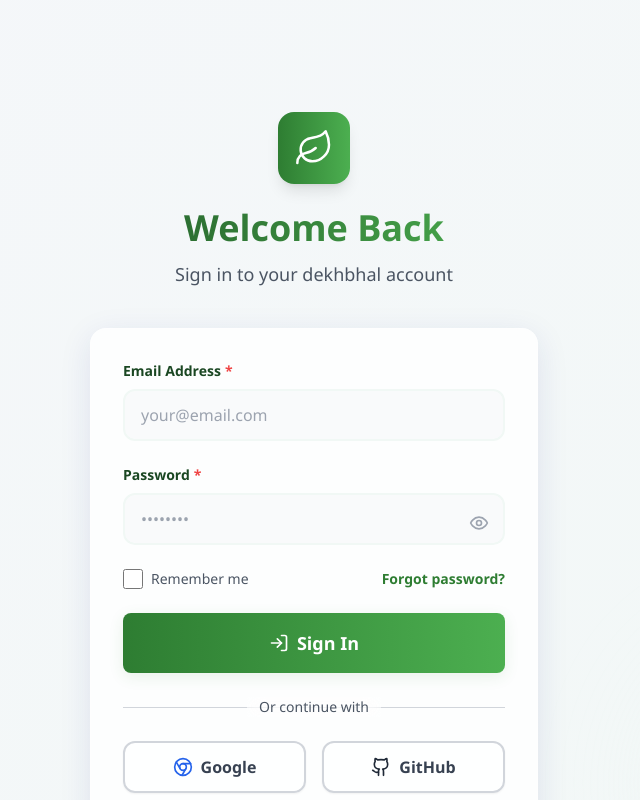
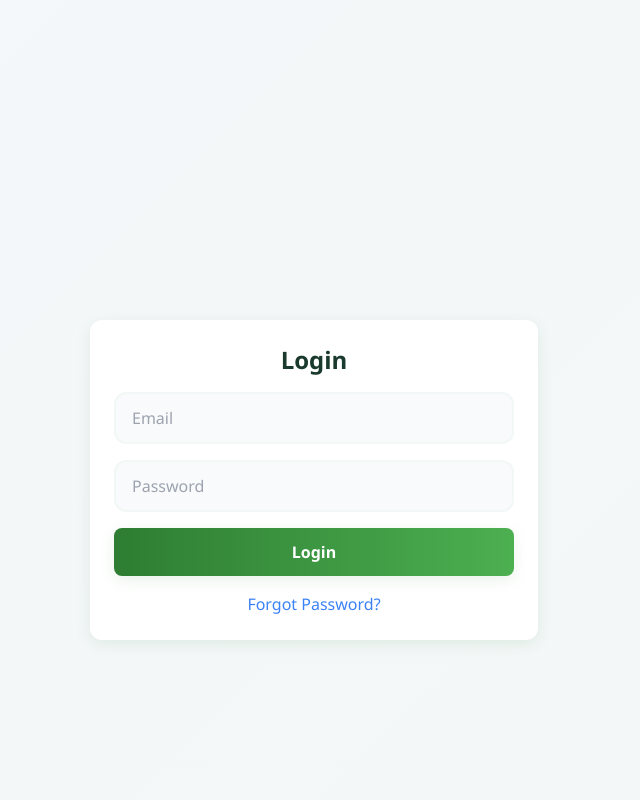
Before and after one commit to ravikumarstm333/Plant-Disease-Detection, a React (Vite) app in the folder frontend/: page /login in a window 1280 px wide. Shown: the top 800 px of the page, without its empty margins (326-966 px from the left). Built offline with nearby package versions, Linux system fonts and the light colour scheme.

Commit message:
add reset password

```diff
--- a/frontend/src/components/auth/Login.jsx
+++ b/frontend/src/components/auth/Login.jsx
@@ -1,7 +1,7 @@
 import React, { useState } from 'react';
 import { motion } from 'framer-motion';
 import { Link, useNavigate } from 'react-router-dom';
-import { Mail, Lock, LogIn, Eye, EyeOff, Leaf, Github, Chrome } from 'lucide-react';
+import { Mail, Lock, LogIn, Eye, EyeOff, Leaf } from 'lucide-react';
 import { useAuth } from '../../contexts/AuthContext';
 import { authAPI } from '../../services/api';
 import Button from '../ui/Button';
@@ -10,327 +10,254 @@
 import { toast } from "react-hot-toast";
 
 const Login = () => {
+  const [mode, setMode] = useState("login");
+  // login | forgot | otp | reset
+
   const [formData, setFormData] = useState({
     email: '',
-    password: ''
+    password: '',
+    newPassword: ''
   });
+
+  const [otp, setOtp] = useState("");
+
   const [showPassword, setShowPassword] = useState(false);
-  const [rememberMe, setRememberMe] = useState(false);
   const [loading, setLoading] = useState(false);
-  const [errors, setErrors] = useState({});
+  const [timer, setTimer] = useState(0);
+
   const navigate = useNavigate();
   const { login } = useAuth();
 
+  // ================= COMMON =================
   const handleChange = (e) => {
     setFormData({
       ...formData,
       [e.target.name]: e.target.value
     });
-    if (errors[e.target.name]) {
-      setErrors({ ...errors, [e.target.name]: '' });
+  };
+
+  // ================= LOGIN =================
+  const handleLogin = async (e) => {
+    e.preventDefault();
+    setLoading(true);
+
+    try {
+      const res = await authAPI.login({
+        email: formData.email,
+        password: formData.password
+      });
+
+      login(res.data.access_token, res.data.user);
+      toast.success("Login successful");
+      navigate("/");
+
+    } catch (err) {
+      toast.error(err.response?.data?.error || "Login failed");
+    } finally {
+      setLoading(false);
     }
   };
 
-  const validateForm = () => {
-    const newErrors = {};
-    if (!formData.email.trim()) newErrors.email = 'Email is required';
-    else if (!/^[^\s@]+@[^\s@]+\.[^\s@]+$/.test(formData.email)) newErrors.email = 'Invalid email format';
-    if (!formData.password) newErrors.password = 'Password is required';
-    return newErrors;
-  };
-
-  const handleSubmit = async (e) => {
-    e.preventDefault();
-    const newErrors = validateForm();
-
-    if (Object.keys(newErrors).length > 0) {
-      setErrors(newErrors);
+  // ================= SEND OTP =================
+  const sendOTP = async () => {
+    if (!formData.email) {
+      toast.error("Enter email");
       return;
     }
 
     setLoading(true);
 
     try {
-      const response = await authAPI.login(formData);
-      console.log('Login Response:', response.data); // Debugging
-      const { access_token, user } = response.data;
+      await fetch("http://localhost:7860/auth/forgot-password", {
+        method: "POST",
+        headers: {
+          "Content-Type": "application/json"
+        },
+        body: JSON.stringify({ email: formData.email })
+      });
 
-      console.log('Token:', access_token, 'User:', user); // Debugging
-      login(access_token, user);
+      toast.success("OTP sent");
+      setMode("otp");
 
-      if (rememberMe) {
-        localStorage.setItem('rememberMe', 'true');
+      // TIMER
+      setTimer(60);
+      const interval = setInterval(() => {
+        setTimer((prev) => {
+          if (prev <= 1) {
+            clearInterval(interval);
+            return 0;
           }
+          return prev - 1;
+        });
+      }, 1000);
 
-      toast.success('Login successful!');
-
-      // Debug: Check if user is set before navigate
-      setTimeout(() => {
-        console.log('Navigating to dashboard...');
-        navigate('/');
-      }, 500);
-    } catch (error) {
-      console.error('Login Error:', error); // Debugging
-      const errorMessage = error.response?.data?.error || error.message || 'Login failed';
-      toast.error(errorMessage);
+    } catch (err) {
+      toast.error("Failed to send OTP");
     } finally {
       setLoading(false);
     }
   };
 
-  const handleSocialLogin = (provider) => {
-    toast.info(`${provider} login coming soon!`);
+  // ================= VERIFY OTP =================
+  const verifyOTP = async () => {
+    if (!otp) return toast.error("Enter OTP");
+
+    setLoading(true);
+
+    try {
+      const res = await fetch("http://localhost:7860/auth/verify-otp", {
+        method: "POST",
+        headers: {
+          "Content-Type": "application/json"
+        },
+        body: JSON.stringify({
+          email: formData.email,
+          otp
+        })
+      });
+
+      const data = await res.json();
+      if (!res.ok) throw new Error(data.message);
+
+      toast.success("OTP verified");
+      setMode("reset");
+
+    } catch (err) {
+      toast.error(err.message || "Invalid OTP");
+    } finally {
+      setLoading(false);
+    }
   };
 
-  const containerVariants = {
-    hidden: { opacity: 0 },
-    visible: {
-      opacity: 1,
-      transition: {
-        staggerChildren: 0.08,
+  // ================= RESET PASSWORD =================
+  const resetPassword = async () => {
+    if (!formData.newPassword) {
+      return toast.error("Enter new password");
+    }
+
+    setLoading(true);
+
+    try {
+      const res = await fetch("http://localhost:7860/auth/reset-password", {
+        method: "POST",
+        headers: {
+          "Content-Type": "application/json"
         },
-    },
+        body: JSON.stringify({
+          email: formData.email,
+          otp,
+          password: formData.newPassword
+        })
+      });
+
+      const data = await res.json();
+      if (!res.ok) throw new Error(data.error);
+
+      toast.success("Password updated!");
+      setMode("login");
+
+    } catch (err) {
+      toast.error(err.message || "Failed");
+    } finally {
+      setLoading(false);
+    }
   };
 
-  const itemVariants = {
-    hidden: { opacity: 0, y: 20 },
-    visible: {
-      opacity: 1,
-      y: 0,
-      transition: { duration: 0.5, ease: 'easeOut' },
-    },
-  };
+  // ================= UI =================
+  return (
+    <div className="min-h-screen flex items-center justify-center p-6">
+      <Card className="w-full max-w-md p-6">
 
-  const decorativeVariants = {
-    animate: {
-      y: [0, -20, 0],
-      transition: { duration: 6, repeat: Infinity, ease: 'easeInOut' },
-    },
-  };
+        {/* ================= LOGIN ================= */}
+        {mode === "login" && (
+          <form onSubmit={handleLogin} className="space-y-4">
+            <h2 className="text-2xl font-bold text-center">Login</h2>
 
-  return (
-    <div className="relative min-h-screen flex items-center justify-center px-4 py-8 sm:px-6 lg:px-8 overflow-hidden">
-      {/* Animated Gradient Background */}
-      <motion.div
-        className="fixed inset-0 -z-10"
-        animate={{
-          background: [
-            'linear-gradient(135deg, #F1F8F5 0%, #E8F5E9 50%, #D4EDDA 100%)',
-            'linear-gradient(135deg, #E8F5E9 0%, #D4EDDA 50%, #F1F8F5 100%)',
-            'linear-gradient(135deg, #D4EDDA 0%, #F1F8F5 50%, #E8F5E9 100%)',
-          ],
-        }}
-        transition={{ duration: 8, repeat: Infinity, ease: 'easeInOut' }}
+            <Input name="email" placeholder="Email" onChange={handleChange} />
+            <Input
+              name="password"
+              type={showPassword ? "text" : "password"}
+              placeholder="Password"
+              onChange={handleChange}
             />
 
-      {/* Decorative Floating Elements */}
-      <motion.div
-        className="absolute top-20 left-10 w-40 h-40 bg-secondary-100 rounded-full opacity-20 blur-3xl"
-        variants={decorativeVariants}
-        animate="animate"
-      />
-      <motion.div
-        className="absolute bottom-20 right-10 w-64 h-64 bg-primary-100 rounded-full opacity-20 blur-3xl"
-        variants={decorativeVariants}
-        animate="animate"
-        transition={{ delay: 1 }}
+            <Button type="submit" loading={loading} className="w-full">
+              Login
+            </Button>
+
+            <p
+              onClick={() => setMode("forgot")}
+              className="text-blue-500 text-center cursor-pointer"
+            >
+              Forgot Password?
+            </p>
+          </form>
+        )}
+
+        {/* ================= FORGOT ================= */}
+        {mode === "forgot" && (
+          <div className="space-y-4">
+            <h2 className="text-2xl text-center font-bold">Forgot Password</h2>
+
+            <Input name="email" placeholder="Enter email" onChange={handleChange} />
+
+            <Button onClick={sendOTP} loading={loading}>
+              Send OTP
+            </Button>
+
+            <Button onClick={() => setMode("login")} variant="secondary">
+              Back
+            </Button>
+          </div>
+        )}
+
+        {/* ================= OTP ================= */}
+        {mode === "otp" && (
+          <div className="space-y-4 text-center">
+            <h2 className="text-xl font-bold">Verify OTP</h2>
+
+            <Input
+              placeholder="Enter OTP"
+              value={otp}
+              onChange={(e) => setOtp(e.target.value)}
             />
 
-      <motion.div
-        variants={containerVariants}
-        initial="hidden"
-        animate="visible"
-        className="w-full max-w-md z-10"
+            <Button onClick={verifyOTP} loading={loading}>
+              Verify OTP
+            </Button>
+
+            {timer > 0 ? (
+              <p>⏳ Resend in {timer}s</p>
+            ) : (
+              <p
+                onClick={sendOTP}
+                className="text-blue-500 cursor-pointer"
               >
-        {/* Header Section */}
-        <motion.div variants={itemVariants} className="text-center mb-10">
-          <motion.div
-            animate={{ scale: [0.8, 1.1, 1], rotateZ: [0, 5, 0] }}
-            transition={{ duration: 0.8, ease: 'easeOut' }}
-            className="flex justify-center mb-6"
-          >
-            <motion.div
-              className="bg-gradient-primary p-4 rounded-2xl shadow-lg"
-              whileHover={{ scale: 1.1, rotate: 10 }}
-              transition={{ type: 'spring', stiffness: 400 }}
-            >
-              <Leaf className="text-white" size={40} strokeWidth={1.5} />
-            </motion.div>
-          </motion.div>
-          <motion.h1 variants={itemVariants} className="text-4xl font-bold bg-gradient-to-r from-primary-600 to-secondary-600 bg-clip-text text-transparent mb-3">
-            Welcome Back
-          </motion.h1>
-          <motion.p variants={itemVariants} className="text-gray-600 text-lg">
-            Sign in to your dekhbhal account
-          </motion.p>
-        </motion.div>
+                Resend OTP
+              </p>
+            )}
+          </div>
+        )}
 
-        {/* Main Card */}
-        <motion.div variants={itemVariants}>
-          <Card glass={true} className="backdrop-blur-xl bg-white/40 border border-white/60 shadow-2xl rounded-3xl p-8">
-            <form onSubmit={handleSubmit} className="space-y-6">
-              {/* Email Input */}
-              <motion.div
-                variants={itemVariants}
-                whileHover={{ scale: 1.01 }}
-                transition={{ type: 'spring', stiffness: 300 }}
-              >
+        {/* ================= RESET ================= */}
+        {mode === "reset" && (
+          <div className="space-y-4 text-center">
+            <h2 className="text-xl font-bold">Set New Password</h2>
+
             <Input
-                  icon={Mail}
-                  label="Email Address"
-                  type="email"
-                  placeholder="your@email.com"
-                  name="email"
-                  value={formData.email}
+              placeholder="New Password"
+              type="password"
+              name="newPassword"
               onChange={handleChange}
-                  error={errors.email}
-                  required
             />
-              </motion.div>
 
-              {/* Password Input */}
-              <motion.div variants={itemVariants}>
-                <div className="relative">
-                  <Input
-                    icon={Lock}
-                    label="Password"
-                    type={showPassword ? 'text' : 'password'}
-                    placeholder="••••••••"
-                    name="password"
-                    value={formData.password}
-                    onChange={handleChange}
-                    error={errors.password}
-                    required
-                  />
-                  <motion.button
-                    whileHover={{ scale: 1.15 }}
-                    whileTap={{ scale: 0.9 }}
-                    type="button"
-                    onClick={() => setShowPassword(!showPassword)}
-                    className="absolute right-4 top-12 text-gray-400 hover:text-primary-600 transition-all"
-                  >
-                    {showPassword ? <EyeOff size={20} /> : <Eye size={20} />}
-                  </motion.button>
+            <Button onClick={resetPassword} loading={loading}>
+              Update Password
+            </Button>
           </div>
-              </motion.div>
+        )}
 
-              {/* Remember & Forgot */}
-              <motion.div
-                variants={itemVariants}
-                className="flex items-center justify-between text-sm"
-              >
-                <label className="flex items-center gap-2 cursor-pointer group">
-                  <motion.input
-                    type="checkbox"
-                    checked={rememberMe}
-                    onChange={(e) => setRememberMe(e.target.checked)}
-                    className="w-5 h-5 rounded border-2 border-gray-300 bg-white cursor-pointer accent-primary-600 transition-all group-hover:border-primary-600"
-                    whileHover={{ scale: 1.1 }}
-                  />
-                  <span className="text-gray-600 group-hover:text-gray-800 transition-colors">
-                    Remember me
-                  </span>
-                </label>
-                <Link
-                  to="#"
-                  className="text-primary-600 hover:text-primary-700 font-semibold transition-all hover:underline"
-                >
-                  Forgot password?
-                </Link>
-              </motion.div>
-
-              {/* Submit Button */}
-              <motion.div
-                variants={itemVariants}
-                whileHover={{ scale: 1.01 }}
-              >
-                <Button
-                  type="submit"
-                  variant="primary"
-                  size="lg"
-                  loading={loading}
-                  className="w-full bg-gradient-primary hover:shadow-lg"
-                >
-                  {!loading && <LogIn size={20} />}
-                  {loading ? 'Signing In...' : 'Sign In'}
-                </Button>
-              </motion.div>
-
-              {/* Divider */}
-              <motion.div variants={itemVariants} className="relative my-8">
-                <div className="absolute inset-0 flex items-center">
-                  <div className="w-full border-t border-gray-300" />
-                </div>
-                <div className="relative flex justify-center text-sm">
-                  <span className="px-3 bg-white/40 text-gray-600 font-medium backdrop-blur">
-                    Or continue with
-                  </span>
-                </div>
-              </motion.div>
-
-              {/* Social Buttons */}
-              <motion.div
-                variants={itemVariants}
-                className="grid grid-cols-2 gap-4"
-              >
-                <motion.button
-                  whileHover={{ scale: 1.05, y: -2 }}
-                  whileTap={{ scale: 0.95 }}
-                  type="button"
-                  onClick={() => handleSocialLogin('Google')}
-                  className="py-3 px-4 rounded-xl border-2 border-gray-300 hover:border-primary-500 bg-white/50 hover:bg-primary-50 transition-all font-semibold text-gray-700 flex items-center justify-center gap-2 group shadow-sm hover:shadow-md"
-                >
-                  <motion.div
-                    whileHover={{ rotate: 20 }}
-                    transition={{ type: 'spring', stiffness: 300 }}
-                  >
-                    <Chrome size={20} className="text-blue-600 group-hover:text-primary-600" />
-                  </motion.div>
-                  <span className="hidden sm:inline">Google</span>
-                </motion.button>
-
-                <motion.button
-                  whileHover={{ scale: 1.05, y: -2 }}
-                  whileTap={{ scale: 0.95 }}
-                  type="button"
-                  onClick={() => handleSocialLogin('GitHub')}
-                  className="py-3 px-4 rounded-xl border-2 border-gray-300 hover:border-primary-500 bg-white/50 hover:bg-primary-50 transition-all font-semibold text-gray-700 flex items-center justify-center gap-2 group shadow-sm hover:shadow-md"
-                >
-                  <motion.div
-                    whileHover={{ rotate: 20 }}
-                    transition={{ type: 'spring', stiffness: 300 }}
-                  >
-                    <Github size={20} className="text-gray-800 group-hover:text-primary-600" />
-                  </motion.div>
-                  <span className="hidden sm:inline">GitHub</span>
-                </motion.button>
-              </motion.div>
-            </form>
-
-            {/* Footer Text */}
-            <motion.p
-              variants={itemVariants}
-              className="text-center text-gray-700 mt-8 pt-6 border-t border-gray-200"
-            >
-              Don't have an account?{' '}
-              <Link
-                to="/register"
-                className="text-primary-600 font-bold hover:text-primary-700 transition-colors hover:underline"
-              >
-                Sign up here
-              </Link>
-            </motion.p>
       </Card>
-        </motion.div>
-
-        {/* Additional Info */}
-        <motion.p
-          variants={itemVariants}
-          className="text-center text-gray-600 text-sm mt-8"
-        >
-          Secured with industry-standard encryption
-        </motion.p>
-      </motion.div>
     </div>
   );
 };
--- a/frontend/src/components/auth/Register.jsx
+++ b/frontend/src/components/auth/Register.jsx
@@ -1,4 +1,4 @@
-import React, { useState } from 'react';
+import React, { useState, useEffect } from 'react';
 import { motion } from 'framer-motion';
 import { Link, useNavigate } from 'react-router-dom';
 import { Mail, Lock, User, MapPin, Phone, Leaf, UserCheck, Eye, EyeOff } from 'lucide-react';
@@ -9,8 +9,10 @@
 import { toast } from "react-hot-toast";
 
 const Register = () => {
+
   const [step, setStep] = useState(1);
   const [otp, setOtp] = useState("");
+  const [timer, setTimer] = useState(60);
 
   const [formData, setFormData] = useState({
     name: '',
@@ -27,9 +29,19 @@
   const [showConfirmPassword, setShowConfirmPassword] = useState(false);
   const [loading, setLoading] = useState(false);
   const [otpLoading, setOtpLoading] = useState(false);
-  const [errors, setErrors] = useState({});
 
   const navigate = useNavigate();
+
+  // ⏳ TIMER
+  useEffect(() => {
+    let interval;
+    if (step === 2 && timer > 0) {
+      interval = setInterval(() => {
+        setTimer(prev => prev - 1);
+      }, 1000);
+    }
+    return () => clearInterval(interval);
+  }, [step, timer]);
 
   const handleChange = (e) => {
     const { name, value, type, checked } = e.target;
@@ -39,22 +51,12 @@
     });
   };
 
-  const validateForm = () => {
-    const newErrors = {};
-    if (!formData.name) newErrors.name = 'Name required';
-    if (!formData.email) newErrors.email = 'Email required';
-    if (!formData.password) newErrors.password = 'Password required';
-    if (formData.password !== formData.confirmPassword) newErrors.confirmPassword = 'Passwords not match';
-    return newErrors;
-  };
-
   // STEP 1 → SEND OTP
   const handleSubmit = async (e) => {
     e.preventDefault();
 
-    const err = validateForm();
-    if (Object.keys(err).length > 0) {
-      setErrors(err);
+    if (!formData.email || !formData.password) {
+      toast.error("Fill all required fields");
       return;
     }
 
@@ -71,6 +73,7 @@
 
       toast.success("OTP sent to email");
       setStep(2);
+      setTimer(60);
 
     } catch (err) {
       toast.error("Failed to send OTP");
@@ -79,8 +82,28 @@
     }
   };
 
-  // STEP 2 → VERIFY OTP + REGISTER
+  // RESEND OTP
+  const resendOTP = async () => {
+    try {
+      await fetch("http://localhost:7860/auth/send-otp", {
+        method: "POST",
+        headers: {
+          "Content-Type": "application/json"
+        },
+        body: JSON.stringify({ email: formData.email })
+      });
+
+      toast.success("OTP resent");
+      setTimer(60);
+
+    } catch (err) {
+      toast.error("Failed to resend OTP");
+    }
+  };
+
+  // VERIFY OTP
   const handleVerifyOTP = async () => {
+
     if (!otp) {
       toast.error("Enter OTP");
       return;
@@ -104,9 +127,10 @@
       if (!res.ok) throw new Error(data.error);
 
       const { confirmPassword, agreedToTerms, ...dataToSend } = formData;
+
       await authAPI.register(dataToSend);
 
-      toast.success("Account created!");
+      toast.success("Account created successfully!");
       navigate("/login");
 
     } catch (err) {
@@ -118,15 +142,32 @@
 
   return (
     <div className="min-h-screen flex items-center justify-center p-6">
-      <Card className="w-full max-w-xl p-6">
+
+      <Card className="w-full max-w-2xl p-6">
 
         {step === 1 ? (
+
           <form onSubmit={handleSubmit} className="space-y-4">
 
             <h2 className="text-2xl font-bold text-center">Register</h2>
 
             <Input name="name" placeholder="Name" onChange={handleChange} />
             <Input name="email" placeholder="Email" onChange={handleChange} />
+
+            {/* ROLE */}
+            <select
+              name="role"
+              value={formData.role}
+              onChange={handleChange}
+              className="w-full p-2 border rounded"
+            >
+              <option value="farmer">Farmer</option>
+              <option value="buyer">Buyer</option>
+              <option value="market_manager">Market Manager</option>
+            </select>
+
+            <Input name="location" placeholder="Location" onChange={handleChange} />
+            <Input name="phone" placeholder="Phone" onChange={handleChange} />
 
             <Input
               name="password"
@@ -142,19 +183,18 @@
               onChange={handleChange}
             />
 
-            <Input name="location" placeholder="Location" onChange={handleChange} />
-            <Input name="phone" placeholder="Phone" onChange={handleChange} />
-
             <Button type="submit" loading={loading} className="w-full">
               Send OTP
             </Button>
 
           </form>
+
         ) : (
 
           <div className="space-y-4 text-center">
 
             <h2 className="text-2xl font-bold">Verify OTP</h2>
+
             <p>OTP sent to {formData.email}</p>
 
             <Input
@@ -162,6 +202,20 @@
               value={otp}
               onChange={(e) => setOtp(e.target.value)}
             />
+
+            {/* TIMER */}
+            <p className="text-gray-600">
+              ⏳ {timer > 0 ? `Resend in ${timer}s` : "You can resend OTP"}
+            </p>
+
+            {/* RESEND BUTTON */}
+            <Button
+              onClick={resendOTP}
+              disabled={timer > 0}
+              variant="secondary"
+            >
+              Resend OTP
+            </Button>
 
             <Button onClick={handleVerifyOTP} loading={otpLoading}>
               Verify & Register
@@ -172,6 +226,7 @@
             </Button>
 
           </div>
+
         )}
 
         <p className="text-center mt-4">
```
Lines whose indentation alone changed are shown as unchanged.
